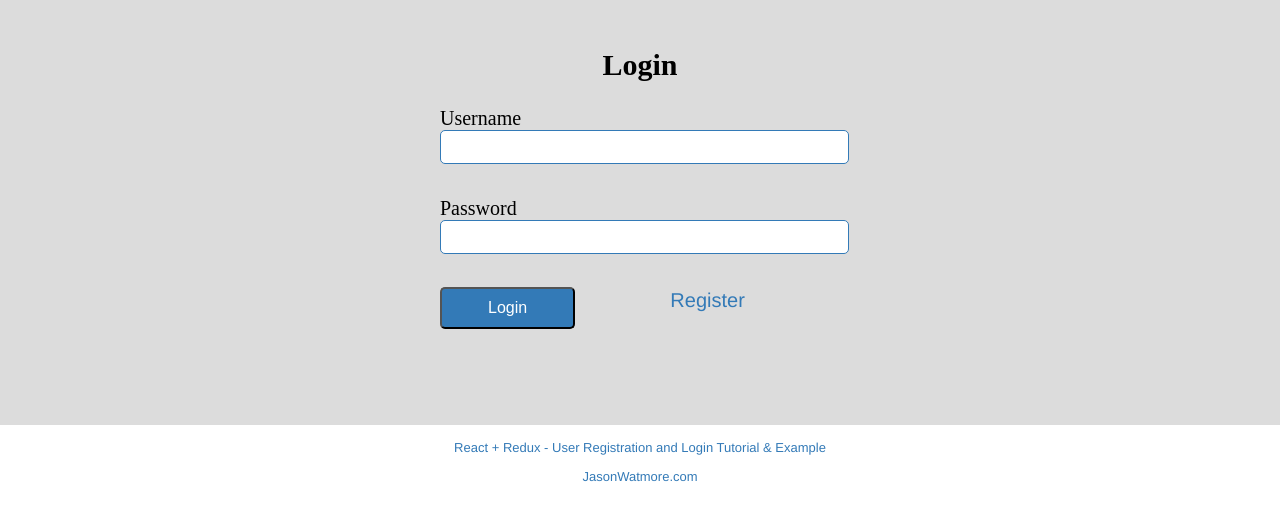
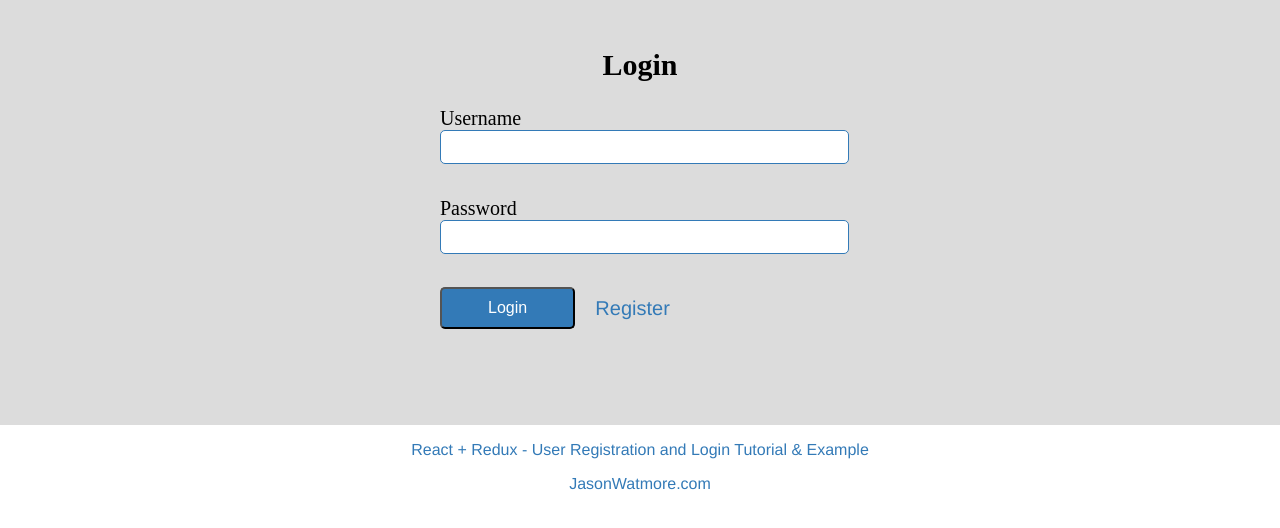
Before and after one commit to kmuranga/Team-5-Standard-Bank-Front, a React app in the folder react-redux-registration-login-example-master/: page /login in a window 1280 px wide. Shown: the top 528 px of the page. Built offline with nearby package versions, Linux system fonts and the light colour scheme.

Commit message:
Front end now interacting with backend(login and registration)

```diff
--- a/react-redux-registration-login-example-master/src/StyleSheet/main.css
+++ b/react-redux-registration-login-example-master/src/StyleSheet/main.css
@@ -1,6 +1,10 @@
 .jumbotron {
   padding-top: 48px;
   padding-bottom: 48px;
+}
+
+body {
+  margin: 0px;
 }
 
 #app {
@@ -11,47 +15,36 @@
   margin: 0;
 }
 
-body {
-  margin-top: 0;
-}
-
-body {
-  height: 100%;
-  width: 100%;
-  padding: 0;
-  margin: 0;
-  font-size: 13px;
-}
-
 label {
   float: left;
 }
 
-/*
-.btn-primary {
-    color: var(--button-color);
-    background-color: var(--button-background-color);
-    border-radius: var(--border-radius);
-  }*/
 button {
   float: left;
   background-color: #337ab7;
   border-radius: 5px;
-  color: #ffffff;
+  color: white;
   font-family: Arial;
   font-size: 16px;
   padding: 10px 46px;
+  vertical-align: middle;
 }
 
 a {
   color: #337ab7;
-  vertical-align: middle;
   font-family: helvetica;
   text-decoration: none;
+  display: inline-block;
 }
 
 a:hover {
   text-decoration: underline;
+}
+
+.btn-link {
+  padding-top: 10px;
+  padding-right: 150px;
+  vertical-align: middle;
 }
 
 input {
@@ -73,11 +66,6 @@ h2 {
   background-color: #DCDCDC;
   height: 500px;
   text-align: center;
-  border: 1px solid blue;
-}
-
-Link {
-  float: left;
 }
 
 .help-block {
@@ -88,7 +76,6 @@ Link {
 .form-group {
   display: block;
   width: 400px;
-  text-align: center;
   height: 50px;
   margin: 0 auto;
   font-size: 20px;
@@ -96,14 +83,7 @@ Link {
   margin-bottom: 15px;
 }
 
-form {
-  background-color: #DCDCDC;
-  text-align: center;
-  margin: 0 auto;
-}
-
 .text-center {
   text-align: center;
-  background-color: white;
 }
 /*# sourceMappingURL=main.css.map */
--- a/react-redux-registration-login-example-master/src/StyleSheet/main.scss
+++ b/react-redux-registration-login-example-master/src/StyleSheet/main.scss
@@ -1,90 +1,57 @@
-@mixin center($width: null, $height: null) {
-    position: absolute;
-    top: 50%;
-    left: 50%;
-
-    @if not $width and not $height {
-        transform: translate(-50%, -50%);
-      } @else if $width and $height {
-        width: $width;
-        height: $height;
-        margin: -($width / 2) #{0 0} -($height / 2);
-      } @else if not $height {
-        width: $width;
-        margin-left: -($width / 2);
-        transform: translateY(-50%);
-      } @else {
-        height: $height;
-        margin-top: -($height / 2);
-        transform: translateX(-50%);
-      }
-  }
-  $background : #DCDCDC;
-  $blue: #337ab7;
+$background : #DCDCDC;
+$blue: #337ab7;
+$borderRadius: 5px;
+@mixin left() {
+    float: left;
+}
+@mixin center(){
+    text-align:center;
+}
 .jumbotron{
     padding-top: 48px;
     padding-bottom: 48px;
 }
+body{
+    margin: 0px;
+}
 #app{
     background-color:$background;
-    text-align:center;
+     @include center();
     padding: 0;
     display: block;
-    //width: 100px;
-   // height: 100px;
     margin: 0;
 }
-//
-body{
-margin-top: 0;
-
+label{
+    @include left();// float: left;;
 }
-body{
-    height: 100%;
-    width: 100%;
-    padding: 0;
-    margin: 0;
-    //background-color: $background;
-    font-size: 13px;
-}
-label{
-    float: left;
-}/*
-.btn-primary {
-    color: var(--button-color);
-    background-color: var(--button-background-color);
-    border-radius: var(--border-radius);
-  }*/
-  ;
 button{
-    float: left;
-    //width: 100px;
-   // height: 30px;
+     @include left();
     background-color: $blue;
-	//-moz-border-radius:5px;
-	//-webkit-border-radius:5px;
-	border-radius:5px;
-	color:#ffffff;
+	border-radius:$borderRadius;
+	color: white;
 	font-family:Arial;
 	font-size:16px;
-	padding:10px 46px;
+    padding:10px 46px;
+    vertical-align: middle;
 }
 a{
     color:$blue;
-    //padding-right: 10px;
-   // margin-top: 20px;
-    vertical-align: middle;
     font-family: helvetica;
     text-decoration: none;
+    display: inline-block;
 }
-
 a:hover {
     text-decoration: underline;
+}
+.btn-link{
+    padding-top: 10px;
+    padding-right: 150px;
+    vertical-align: middle;
 }
 input{
     width: 400px;
     border: 1px solid $blue;
-	border-radius: 5px;
+	border-radius: $borderRadius;
     height: 30px;
     font-size:16px;
     padding-left: 5px;
@@ -97,11 +64,7 @@ h2 {
     margin-top: 0;
     background-color: $background;
     height: 500px;
-    text-align:center;
-    border:1px solid blue;
-}
-Link{
-    float: left;
+     @include center();
 }
 .help-block{
     color: red;
@@ -110,22 +73,12 @@ Link{
 .form-group{
     display:block;
     width: 400px;
-    text-align:center;
     height: 50px;
     margin: 0 auto;
     font-size: 20px;
     padding-bottom: 25px;
     margin-bottom: 15px
 }
-    //@include center(400px);
-
-form{
-    background-color: $background;
-    text-align:center;
-    margin: 0 auto;
-    // @include center(400px);
+.text-center{
+     @include center();
 }
-.text-center{
-    text-align:center;
-    background-color: white;
-}
--- a/react-redux-registration-login-example-master/src/_services/user.service.js
+++ b/react-redux-registration-login-example-master/src/_services/user.service.js
@@ -11,23 +11,21 @@ export const userService = {
     update,
     delete: _delete
 };
-var URL = 'https://localhost:44312';
+const URL = 'https://localhost:44312';
+const proxyurl = "https://cors-anywhere.herokuapp.com/";
 function login(username, password) {
     const requestOptions = {
         method: 'POST',
-        mode: 'no-cors',
         cache: 'no-cache',
-        headers: { 'Content-Type': 'application/json' },
-        body: /*JSON.stringify({ username, password })*/{
-            "id": 1,
-            "firstName": "Tafara",
-            "lastName": "Tafara",
-            "username": "me@gmail.com",
-            "password": "123"
+        headers: { 'Content-Type': 'application/json; charset=utf-8' },
+        /*JSON.stringify({ username, password })*/
+        body: {
+            "username": username,
+            "pass": password
         }
     };
     console.log("login attempt");
-    return fetch(`${URL}/api/DummyModels/login`, requestOptions)
+    return fetch(`${URL}/api/DummyModels/users/login?username=${username}&pass=${password}`, requestOptions)
         .then(handleResponse)
         .then(user => {
             // store user details and jwt token in local storage to keep user logged in between page refreshes
@@ -45,7 +43,6 @@ function logout() {
 function getAll() {
     const requestOptions = {
         method: 'GET',
-        mode: 'no-cors',
         cache: 'no-cache',
         headers: authHeader()
     };
@@ -68,13 +65,23 @@ function register(user) {
     console.log(JSON.stringify(user));
     const requestOptions = {
         method: 'POST',
-        mode: 'no-cors',
-        cache: 'no-cache',
-        headers: { 'Content-Type': 'application/json' },
-        body: JSON.stringify(user)
+        headers: {
+            'Accept': 'application/json',
+            'Content-Type':'application/json'
+        },//
+        body: JSON.stringify({
+            FirstName: user.firstName,
+            LastName: user.lastName,
+            Username: user.username,
+            Password: user.password
+        })
     };
 
-    return fetch(`${URL}/api/DummyModels/2`, requestOptions).then(handleResponse);
+    return fetch(`${URL}/api/DummyModels/users/register`, requestOptions).then(
+        function(handleResponse){
+            console.log(handleResponse);
+        }
+    );
 }
 
 function update(user) {
@@ -83,7 +90,13 @@ function update(user) {
         mode: 'no-cors',
         cache: 'no-cache',
         headers: { ...authHeader(), 'Content-Type': 'application/json' },
-        body: JSON.stringify(user)
+        body: /*JSON.stringify(user)*/{
+            "Id": user.Id,
+            "FirstName": user.FirstName,
+            "LastName": user.LastName,
+            "Username": user.Username,
+            "Password": user.Password
+        }
     };
 
     return fetch(`${URL}/api/DummyModels/${user.id}`, requestOptions).then(handleResponse);;
@@ -93,12 +106,11 @@ function update(user) {
 function _delete(id) {
     const requestOptions = {
         method: 'DELETE',
-        mode: 'no-cors',
         cache: 'no-cache',
         headers: authHeader()
     };
 
-    return fetch(`${URL}/api/DummyModels/${id}`, requestOptions).then(handleResponse);
+    return fetch(`${URL}/api/DummyModels/users/delete/${id}`, requestOptions).then(handleResponse);
 }
 
 function handleResponse(response) {
```
Also changed, not shown: 1 other file (tests, documents, lock files or other folders).
